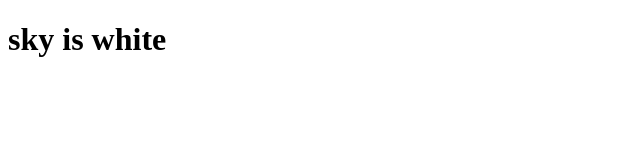
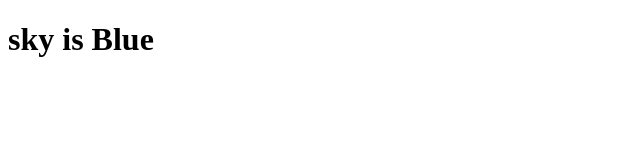
Before and after one commit to Ritikverma323/git02, a plain HTML site: page index.html in a window 1280 px wide. Shown: the full height of the page, 0-640 px from the left. Drawn offline with Linux system fonts and the light colour scheme.

Commit message:
sky_blue

```diff
--- a/index.html
+++ b/index.html
@@ -7,6 +7,6 @@
     <title>Document</title>
 </head>
 <body>
-    <h1>sky is white</h1>
+    <h1>sky is Blue</h1>
 </body>
 </html>
```
